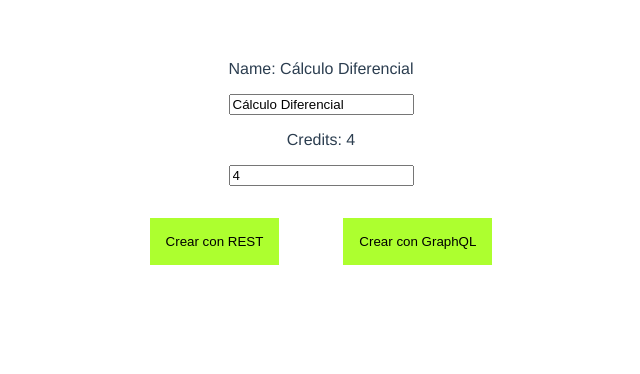
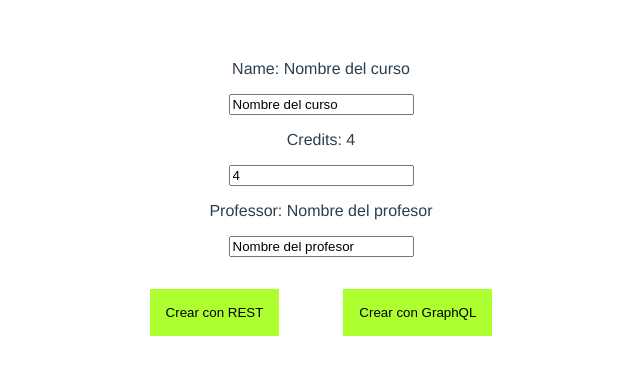
Before and after one commit to ArquisoftMesa8/Lab4-Frontend, a Vue app: page / in a window 1280 px wide. Shown: the top 374 px of the page, without its empty margins (319-959 px from the left). Built offline with nearby package versions, Linux system fonts and the light colour scheme.

Commit message:
Mensaje de respuesta exitosa

```diff
--- a/src/App.vue
+++ b/src/App.vue
@@ -11,11 +11,14 @@
   <p>Credits: {{ credits }}</p>
   <input type="number" v-model="credits">
   <br/>
+  <p>Professor: {{ professor }}</p>
+  <input v-model="professor">
+  <br/>
   <button v-on:click= "consumeREST"> Crear con REST </button>
   <button v-on:click= "consumeGraphQL"> Crear con GraphQL </button>
     <br/>
 
-    <p>{{ message }}</p>
+    {{ message }}
 
   </div>
 </template>
@@ -31,21 +34,21 @@ export default {
 
     data: ()=>({
         message: '',
-        name: "Cálculo Diferencial",
+        name: "Nombre del curso",
+        professor: "Nombre del profesor",
         credits: 4
         }),
     methods:   {
         consumeREST : async function () {
 
-
-            this.message = "Rest"
-            const url = "http://3.93.76.44:8080/messages"
-
+            const url = "http://3.229.229.156:3000/courses-ms/resources/courses"
             const response = await axios.post(url,
-                {
-                 data:{
+            {
+                data:
+                    {
                         name: this.name,
-                        credits: this.credits
+                        credits: this.credits,
+                        professor: this.professor
                     }
                 }
             )
@@ -53,7 +56,17 @@ export default {
 
 
             console.log(response)
+            if(response && response.status == 201) {
 
+                    this.message = `Curso creado satisfactoriamente desde Microservicio:\n
+
+                     Código: ${response.data.code}
+                     \nNombre: ${this.name},
+                     \nCréditos: ${this.credits}
+                     \nProfesor: ${this.professor}
+                     "`
+
+                }
 
         },
         consumeGraphQL: async function() {
@@ -67,15 +80,28 @@ export default {
                         createCourse(course: {
                             name: "${this.name}"
                             credits: ${this.credits}
+                            professor:  "${this.professor}"
                         })
                     {
                             name
                             credits
+                            professor
                     }
                 }`
             }).catch(e => console.log('Error: ', e) )
 
-            //console.log(response)
+            console.log(response)
+                    if( response && response.status == 200) {
+
+                    this.message = `Curso creado satisfactoriamente desde API Gateway:\n
+
+                     Código: ${response.data.code}
+                     \nNombre: ${this.name},
+                     \nCréditos: ${this.credits}
+                     \nProfesor: ${this.professor}
+                     "`
+
+                }
 
         }
     }
```
